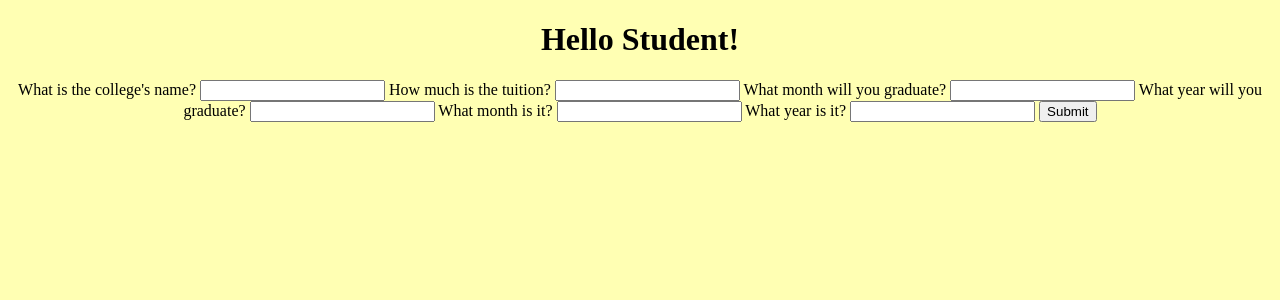
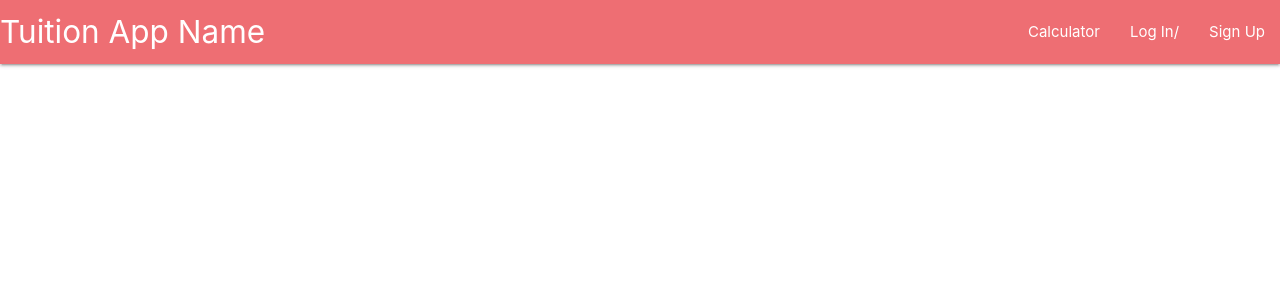
Before and after one commit to DahrielG/tuitionPreparation, a Flask app: page /index in a window 1280 px wide. Shown: the top 300 px of the page. Run offline with Flask 2, Linux system fonts and the light colour scheme; some libraries are stand-ins or nearby versions.

Commit message:
Version 2

```diff
--- a/app/models/model.py
+++ b/app/models/model.py
@@ -15,3 +15,8 @@ def equation(weeksAmount, tuition):
     print(weekly)
     return weekly
 # print("You need to save " + str(round(weekly, 2)) + " every week.")
+
+def neededAid(tuition, weeksleft, contribution):
+    totalContribution = int(weeksleft) * int(contribution)
+    extraMoney = int(tuition) - int(totalContribution)
+    return extraMoney
--- a/app/routes.py
+++ b/app/routes.py
@@ -2,23 +2,75 @@ from app import app
 from flask import render_template, request
 from app.models import model, formopener
 
+import os
+from app import app
+
+from flask_pymongo import PyMongo
+
+# name of database
+app.config['MONGO_DBNAME'] = 'tuitionapp'
+
+# URI of database
+app.config['MONGO_URI'] = 'mongodb+srv://admin:wONmnr26uAo5Nz6A@cluster0-tqevt.mongodb.net/tuitionapp?retryWrites=true&w=majority'
+
+mongo = PyMongo(app)
+
+
 @app.route('/')
+@app.route('/calculator')
+def home():
+    return render_template('index.html')
 @app.route('/index')
 def index():
-    return render_template('index.html')
+    return render_template('home.html')
+
+# @app.route('/add')
+# def add():
+#     # connect to the database
+#     user = mongo.db.users
+
+#     # insert new data
+#     user.insert({'name':'Lisette', 'age':17})
+
+#     # return a message to the user
+#     return "User has been added!"
+
+
 
 @app.route('/sendUserData', methods = ['GET', 'POST'])
 def sendUserData():
     if request.method == 'GET':
         return "You did not fill out the form!"
     else:
+        global collegename, tuition, fullName, gradMonth, gradYear, currentMonth, currentYear, weeksleft, saving
         userInfo = dict(request.form)
         collegename = userInfo["collegename"]
         tuition = userInfo["tuition"]
+        fullName = userInfo["fullName"]
         gradMonth = userInfo["gradMonth"]
         gradYear = userInfo["gradYear"]
         currentMonth = userInfo["currentMonth"]
         currentYear = userInfo["currentYear"]
         weeksleft = model.weeksLeft(gradYear, gradMonth, currentYear, currentMonth)
         saving = model.equation(weeksleft, tuition)
-        return render_template("amount.html", collegename = collegename, tuition = tuition, gradMonth = gradMonth, gradYear = gradYear, currentMonth = currentMonth, currentYear = currentYear, weeksleft = weeksleft, saving = saving)
+        schoolinfo = mongo.db.schoolinfo
+        schoolinfo.insert({'collegename':collegename, 'tuition':int(tuition), 'gradYear':int(gradYear)})
+        users = mongo.db.users
+        users.insert({'fullName': fullName, 'gradMonth': gradMonth, 'gradYear': gradYear, 'currentMonth': currentMonth, 'currentYear': currentYear, 'weeksleft': weeksleft, 'saving': saving})
+        return render_template("amount.html", collegename = collegename, tuition = tuition, gradMonth = gradMonth, gradYear = gradYear, currentMonth = currentMonth, currentYear = currentYear, weeksleft = weeksleft, saving = saving, fullName = fullName)
+
+@app.route('/aidPage')
+def aidPage():
+    return render_template('aid.html')
+
+@app.route('/aid', methods = ['GET', 'POST'])
+def aid():
+    if request.method == 'GET':
+        return "You did not fill out the form!"
+    else:
+        newContribution = dict(request.form)
+        contribution = newContribution["contribution"]
+        print("Contribution = " + contribution)
+        weeksleft = model.weeksLeft(gradYear, gradMonth, currentYear, currentMonth)
+        extraMoney = model.neededAid(tuition, weeksleft, contribution)
+        return render_template("newCost.html", collegename = collegename, tuition = tuition, gradMonth = gradMonth, gradYear = gradYear, currentMonth = currentMonth, currentYear = currentYear, weeksleft = weeksleft, contribution = contribution, extraMoney = extraMoney)
--- a/app/static/style.css
+++ b/app/static/style.css
@@ -9,3 +9,7 @@ h1 {
 form {
     text-align: center;
 }
+
+brand-logo {
+    background-color: #ecffb3;
+}
--- a/app/templates/amount.html
+++ b/app/templates/amount.html
@@ -8,6 +8,7 @@
       <h1> There are {{weeksleft}} weeks until you graduate.</h1>
       <h1> You will need to save {{saving}} every week until you graduate to pay for your tuition.</h1>
       <a href = '/index'> Re-take form? </a>
+      <a href = '/aidPage'>Too expensive?</a>
 
     </body>
 
--- /dev/null
+++ b/app/templates/home.html
@@ -0,0 +1,33 @@
+
+<!DOCTYPE html>
+<html>
+
+    <head>
+
+    <!-- Compiled and minified CSS -->
+    <link rel="stylesheet" href="https://cdnjs.cloudflare.com/ajax/libs/materialize/1.0.0/css/materialize.min.css">
+
+    <!-- Compiled and minified JavaScript -->
+    <script src="https://cdnjs.cloudflare.com/ajax/libs/materialize/1.0.0/js/materialize.min.js"></script>
+
+    <!--<link rel="stylesheet" href="/static/style.css" type="text/css" />-->
+    <title>Home</title>
+
+    </head>
+
+    <body>
+
+        <nav>
+            <div class="nav-wrapper">
+                <a href="#" class="brand-logo">Tuition App Name</a>
+                <ul id="nav-mobile" class="right hide-on-med-and-down">
+                    <li><a href="/calculator">Calculator</a></li>
+                    <li><a href="">Log In/ </a></li>
+                    <li><a href="">Sign Up</a></li>
+                </ul>
+            </div>
+        </nav>
+
+    </body>
+
+</html>
--- a/app/templates/index.html
+++ b/app/templates/index.html
@@ -3,23 +3,23 @@
 
     <head>
         <link rel="stylesheet" href="/static/style.css" type="text/css" />
-        <title>Welcome!</title>
     </head>
     <body>
         <h1>Hello Student!</h1>
-
          <form method="post" action="/sendUserData">
-            <label for="collegename"> What is the college's name?</label>
+            <label for="fullName" placeholder="Enter full name"> What is your full name? </label>
+                <input type='text' name='fullName'>
+            <label for="collegename"> What is the college's name? </label>
                 <input type='text' name='collegename'>
-            <label for="tuition"> How much is the tuition?</label>
+            <label for="tuition"> How much is the tuition? </label>
                 <input type='text' name='tuition'>
-            <label for="gradMonth"> What month will you graduate?</label>
+            <label for="gradMonth"> What month will you graduate? </label>
                 <input type='text' name='gradMonth'>
-            <label for="gradYear"> What year will you graduate?</label>
+            <label for="gradYear"> What year will you graduate? </label>
                 <input type='text' name='gradYear'>
-            <label for="currentMonth"> What month is it?</label>
+            <label for="currentMonth"> What month is it? </label>
                 <input type='text' name='currentMonth'>
-            <label for="currentYear"> What year is it?</label>
+            <label for="currentYear"> What year is it? </label>
                 <input type='text' name='currentYear'>
             <input type='submit'>
         </form>
```
Also changed, not shown: app/templates/aid.html (added, +17 -0 lines), app/templates/newCost.html (added, +12 -0 lines).
